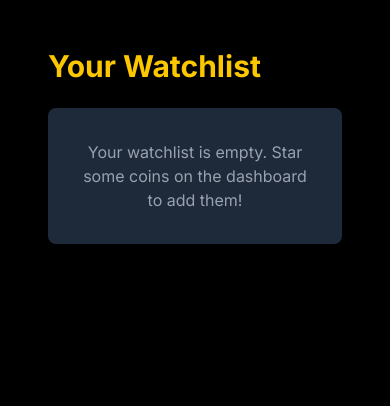
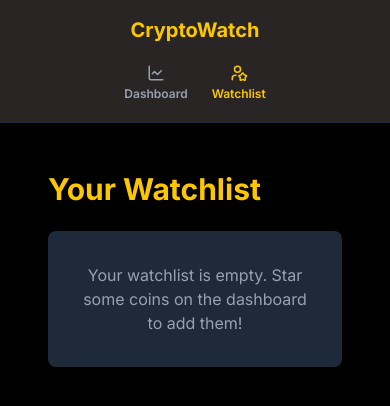
Before and after one commit to rajmohanmr/CryptoWatch, a Next.js app: page /watchlist in a window 390 px wide. Shown: the top 406 px of the page. Built offline with nearby package versions, Linux system fonts and the light colour scheme; no server answers.

Commit message:
fix: ui issues

```diff
--- /dev/null
+++ b/components/MobileNav.tsx
@@ -0,0 +1,37 @@
+'use client';
+
+import Link from 'next/link';
+import { usePathname } from 'next/navigation';
+import React from 'react';
+import { ChartLine, UserStar } from 'lucide-react';
+
+const MobileNav = () => {
+  const pathname = usePathname();
+
+  const navItems = [
+    { name: 'Dashboard', href: '/', icon: <ChartLine size={18} /> },
+    { name: 'Watchlist', href: '/watchlist', icon: <UserStar size={18} /> },
+  ];
+
+  return (
+    <nav className="flex flex-col items-center p-4 bg-stone-800 text-white border-b border-gray-800">
+      <span className="text-xl font-bold text-yellow-400 mb-4">CryptoWatch</span>
+
+      <div className="flex space-x-4">
+        {navItems.map((item) => (
+          <Link
+            key={item.name}
+            href={item.href}
+            className={`flex flex-col items-center p-1 rounded-lg transition-colors
+              ${pathname === item.href ? 'text-yellow-400' : 'text-gray-400'}`}
+          >
+            {item.icon}
+            <span className="text-xs font-semibold mt-1">{item.name}</span>
+          </Link>
+        ))}
+      </div>
+    </nav>
+  );
+};
+
+export default MobileNav;
--- a/components/Sidebar.tsx
+++ b/components/Sidebar.tsx
@@ -9,9 +9,8 @@ const Sidebar = () => {
   const pathname = usePathname();
 
   const navItems = [
-    { name: 'Dashboard', href: '/', icon: <ChartLine/> },
-    { name: 'Watchlist', href: '/watchlist', icon: <UserStar/> },
-
+    { name: 'Dashboard', href: '/', icon: <ChartLine size={20} /> },
+    { name: 'Watchlist', href: '/watchlist', icon: <UserStar size={20} /> },
   ];
 
   return (
@@ -29,7 +28,7 @@ const Sidebar = () => {
               pathname === item.href ? 'bg-gray-800 text-yellow-400' : 'text-gray-400 hover:bg-gray-800'
             }`}
           >
-            <span className="text-xl">{item.icon}</span>
+            {item.icon}
             <span className="text-sm font-semibold">{item.name}</span>
           </Link>
         ))}
--- a/src/app/layout.tsx
+++ b/src/app/layout.tsx
@@ -1,8 +1,8 @@
-
 import type { Metadata } from "next";
 import { Inter } from "next/font/google";
 import "./globals.css";
 import Sidebar from "@/components/Sidebar";
+import MobileNav from "@/components/MobileNav";
 
 const inter = Inter({ subsets: ["latin"] });
 
@@ -23,13 +23,20 @@ export default function RootLayout({
     <html lang="en">
       <body className={inter.className}>
         <div className="flex h-screen bg-black text-white">
-          {/* Sidebar is hidden on small screens and below, visible on md and up */}
+          {/* Desktop Sidebar - visible on medium screens and up */}
           <div className="hidden md:block">
             <Sidebar />
           </div>
 
-          <main className="flex-1 overflow-y-auto p-6">
-            {children}
+          <main className="flex-1 overflow-y-auto">
+            {/* Mobile Navbar - visible on small screens */}
+            <div className="md:hidden">
+              <MobileNav />
+            </div>
+
+            <div className="p-6">
+              {children}
+            </div>
           </main>
         </div>
       </body>
--- a/src/app/page.tsx
+++ b/src/app/page.tsx
@@ -1,3 +1,4 @@
+// app/page.tsx
 'use client';
 
 import React, { useEffect, useState, useMemo } from 'react';
@@ -49,9 +50,9 @@ export default function HomePage() {
     { title: "Active Coins", value: "2,847", change: "Live tracking", icon: "activeCoins", changeType: "positive" },
   ];
 
-  // This effect fetches all 150 coins once on component mount
+  // This effect fetches all 150 coins once on component mount or sort order change
   useEffect(() => {
-    const fetchCoins = async () => {
+    const fetchAllCoins = async () => {
       try {
         setLoading(true);
         const orderParam = `${orderBy}_desc`;
@@ -63,25 +64,30 @@ export default function HomePage() {
           setError("Failed to fetch coins.");
         }
       } catch (err) {
+        // eslint-disable-next-line @typescript-eslint/no-unused-vars
         setError("An error occurred while fetching data.");
       } finally {
         setLoading(false);
       }
     };
-    fetchCoins();
+    fetchAllCoins();
   }, [orderBy]);
 
   // Debounced search logic to filter the full list of coins
   const debouncedSearch = useMemo(() =>
-  debounce((term: string) => {
+    // Corrected: removed the explicit 'term: string' type
+    // Corrected: added the page reset logic here
+    debounce((term) => {
       if (term === '') {
         setFilteredCoins(allCoins);
       } else {
         const filtered = allCoins.filter(coin =>
-        coin.name.toLowerCase().includes(term.toLowerCase())
+          coin.name.toLowerCase().includes(term.toLowerCase()) ||
+          coin.symbol.toLowerCase().includes(term.toLowerCase())
         );
         setFilteredCoins(filtered);
       }
+      setCurrentPage(1); // Reset to page 1 on search
     }, 300)
   , [allCoins]);
 
@@ -95,6 +101,7 @@ export default function HomePage() {
   const handlePrevPage = () => setCurrentPage(prev => prev - 1);
   const handleOrderBy = (type: 'market_cap' | 'volume' | 'price') => {
     setOrderBy(type);
+    setCurrentPage(1); // Reset to page 1 on sort change
   };
 
   // Memoized data for the current page to prevent re-slicing on every render
@@ -103,11 +110,15 @@ export default function HomePage() {
     return filteredCoins.slice(startIndex, startIndex + perPage);
   }, [filteredCoins, currentPage, perPage]);
 
+  // Conditionally render the stat cards
+  const showStatCards = searchTerm === '';
+
   return (
     <div className="flex flex-col">
       <Header onSearchChange={handleSearchChange} searchTerm={searchTerm} />
 
       {/* Top Stat Cards Section */}
+      {showStatCards && (
         <div className="grid grid-cols-1 md:grid-cols-2 lg:grid-cols-4 gap-6 mb-6">
           {loading ? (
             [...Array(4)].map((_, index) => <CardSkeleton key={index} />)
@@ -117,6 +128,7 @@ export default function HomePage() {
             ))
           )}
         </div>
+      )}
 
       {/* Top Cryptocurrencies Table Section */}
       <section>
```
Lines whose indentation alone changed are shown as unchanged.
